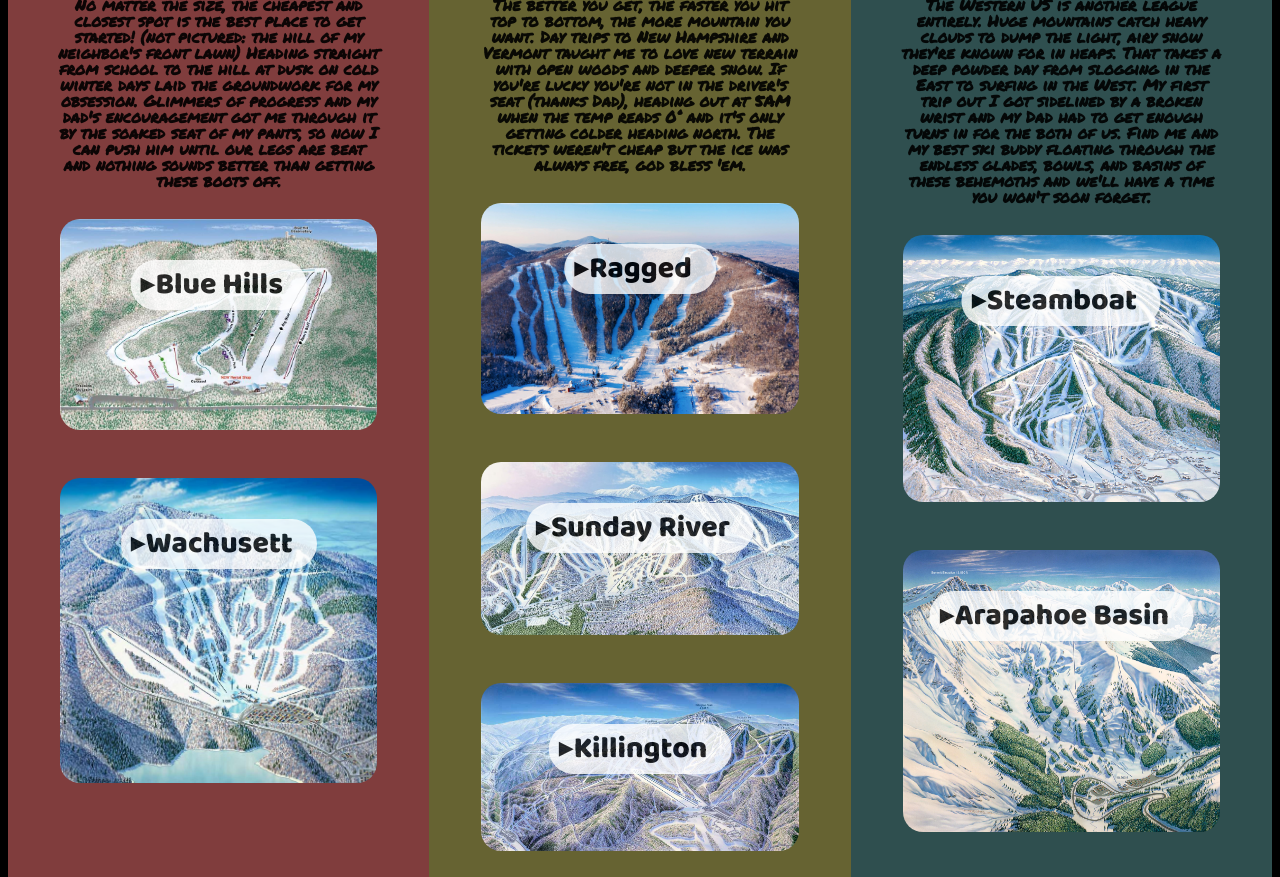
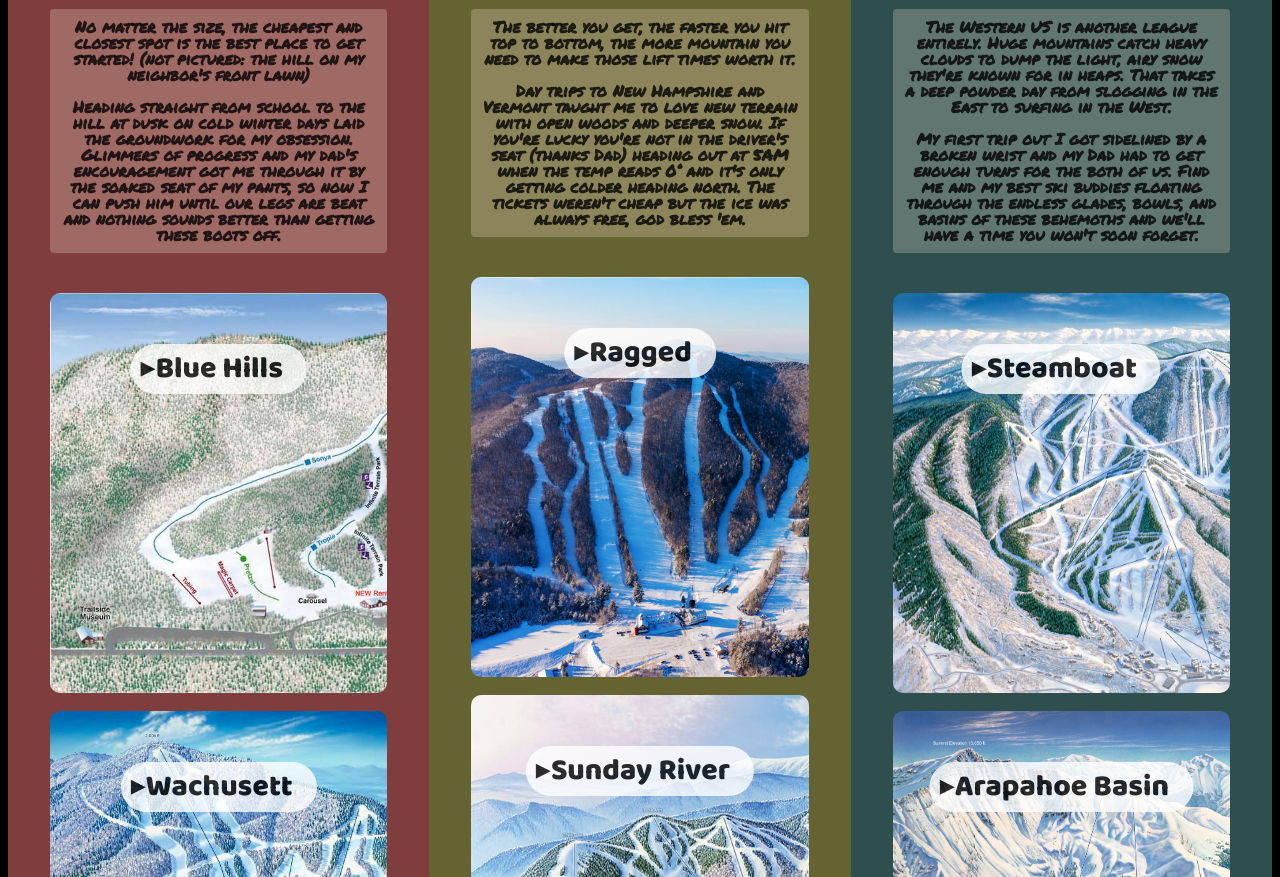
Before and after one commit to firetending/snowboard, a website: page index.html in a window 1280 px wide. Shown: the part 481-1358 px from the top of the page. Drawn offline with Linux system fonts and the light colour scheme.

Commit message:
content and spacing changes

```diff
--- a/index.html
+++ b/index.html
@@ -4,7 +4,7 @@
 <head>
    <meta charset="utf-8">
    <meta name="viewport" content="width=device-width">
-   <title>Alan's Page</title>
+   <title>my snowboarding journey</title>
    <link href="styles.css" rel="stylesheet" type="text/css" />
    <link href="font.css" rel="stylesheet" type="text/css" />
    <script>
@@ -37,9 +37,9 @@
    <main>
       <div class="flex-container1">
          <article id="art1" class="flex-container2">
-            <h2 class="section-head">Get Up &amp; Go: <br>Runnin Up That Hill</h2>
+            <h2 class="section-head">Get Up &amp; Go: <br>Runnin' Up That Hill</h2>
             <p class="blurb">No matter the size, the cheapest and closest spot is the best place to get started! (not
-               pictured: the hill of my neighbor's front lawn) Heading straight from school to the hill at
+               pictured: the hill on my neighbor's front lawn)<br><br>Heading straight from school to the hill at
                dusk on cold winter days laid the groundwork for my obsession. Glimmers of progress and my dad's
                encouragement got me through it by the soaked seat of my pants, so now I can push him
                until our legs are beat and nothing sounds better than getting these boots off.</p>
@@ -73,9 +73,9 @@
          </article>
          <article id="art2" class="flex-container2">
             <h2 class="section-head">Getting Better: <br>Driving Further</h2>
-            <p class="blurb">The better you get, the faster you hit top to bottom, the more mountain you want. Day trips
+            <p class="blurb">The better you get, the faster you hit top to bottom, the more mountain you need to make those lift times worth it.<br><br>Day trips
                to New Hampshire and Vermont taught me to love new terrain with open woods and deeper snow. If you're
-               lucky you're not in the driver's seat (thanks Dad), heading out at 5AM when the temp reads 0&deg; and
+               lucky you're not in the driver's seat (thanks Dad) heading out at 5AM when the temp reads 0&deg; and
                it's only getting colder heading north. The tickets weren't cheap but the ice was always free,
                god bless 'em.</p>
             <div class="mountain">
@@ -140,9 +140,9 @@
             <p class="blurb">
                The Western US is another league entirely. Huge mountains catch heavy clouds to dump the light, airy snow
                they're known for in heaps. That takes a deep powder day from slogging in the East to surfing in the
-               West.
-               My first trip out I got sidelined by a broken wrist and my Dad had to get enough turns in for the both of
-               us. Find me and my best ski buddy floating through the endless glades, bowls, and basins of these
+               West.<br><br>
+               My first trip out I got sidelined by a broken wrist and my Dad had to get enough turns for the both of
+               us. Find me and my best ski buddies floating through the endless glades, bowls, and basins of these
                behemoths and we'll have a time you won't soon forget.
             </p>
             <div class="mountain">
@@ -192,6 +192,7 @@
       </div>
    </main>
    <footer>
+      <p id="credit">resort paintings by James Niehues</p>
       <p id="copyright">&copy; 2022 al.mill</p>
    </footer>
 </body>
--- a/styles.css
+++ b/styles.css
@@ -207,6 +207,7 @@
 }
 
 .section-head {
+    padding: 10px 0 0 0;
     text-decoration: underline;
     text-underline-offset: 1px;
     font-size: 36px;
@@ -265,10 +266,10 @@
 }
 
 img {
-    border-radius: 20px;
-    /* margin-top: 20px; */
-    /* float: right; */
+    border-radius: 10px;
     width: 100%;
+    object-fit: cover;
+    object-position: 0 0;
 }
 
 img:hover {
@@ -276,18 +277,18 @@
 }
 
 .image-text-container {
-    display: block;
     position: relative;
     text-align: center;
-    margin: 0 10% 0 10%;
-    padding: 10px;
+    margin: 0 10% 0% 10%;
+    padding: 0;
 }
 
+/* .image-text-img {
+    position: relative;
+} */
+
 .image-text-img {
-    position: relative;
-    /* top: 50%;
-    left: 50%;
-    transform: translate(-50%, -50%); */
+    height: 50vmin;
 }
 
 .image-text-txt {
@@ -310,6 +311,7 @@
 
 details {
     text-align: center;
+    height: fit-content;
 }
 
 details :marker {
@@ -324,24 +326,40 @@
 .mountain {
     width: 100%;
     align-items: stretch;
-    justify-content: center;
+    justify-content: stretch;
     text-align: center;
-    padding: 0 0 20px 0;
+    padding: 0 0 10px 0;
 }
 
 .blurb {
+    position: relative;
+    align-items: stretch;
+    justify-content: center;
     text-align: center;
     font-family: 'Permanent Marker', cursive;
-    padding: 10px 50px 20px 50px;
+    margin: 40px 10% 40px 10%;
+    padding: 10px;
     text-shadow: none;
-    color: black;
-    opacity: 90%;
+    color: rgba(0, 0, 0, 0.8);
+    background-color: rgba(250, 235, 215, 0.25); /*antique white*/
+    border-radius: 4px;
 }
 
-#copyright {
+footer{
+    margin: 40px 0;
+}
+
+#credit {
+    text-align: center;
+    color: tan;
+    opacity: 60%;
+    margin: 20px;
+}
+
+#copyright{
     text-align: center;
     color: orchid;
-    margin: 60px;
+    margin: 20px;
 }
 
 @media (max-width: 1000px) {
```
